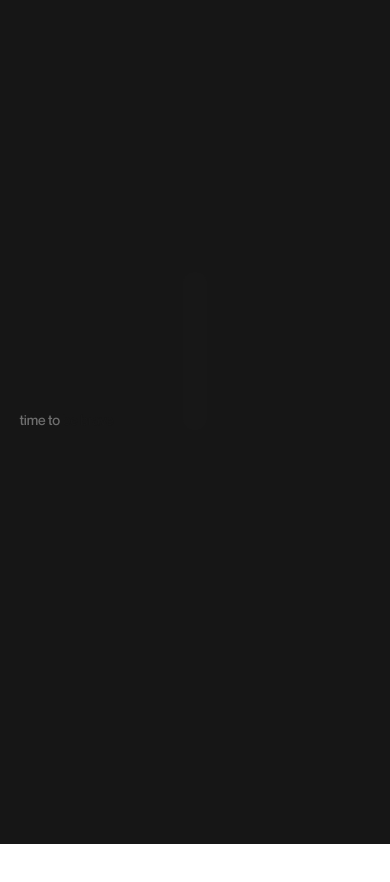
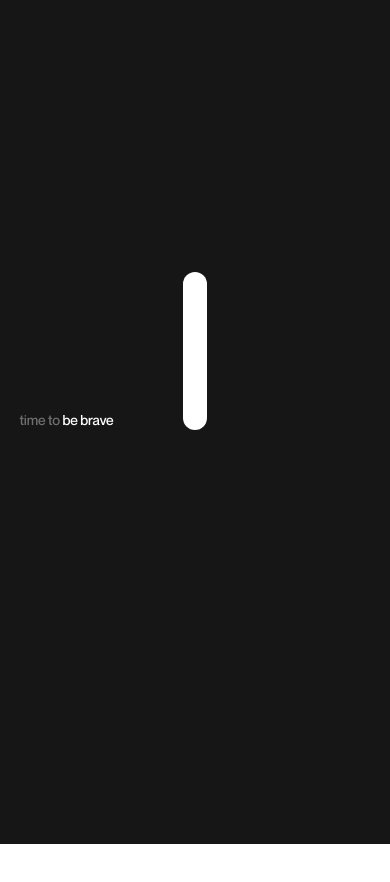
Before and after one commit to Michizane498/gsap_exploration1, a Next.js app: page / in a window 390 px wide. Shown: the top 882 px of the page. Built offline with nearby package versions, Linux system fonts and the light colour scheme.

Commit message:
Mobile first approach

```diff
--- a/src/app/globals.css
+++ b/src/app/globals.css
@@ -1,11 +1,14 @@
+/* ===== Base Styles ===== */
+@font-face {
+  font-family: "NeueMontreal-Medium";
+  src: url("./fonts/NeueMontreal-Medium.woff2") format("woff2"),
+       url("./fonts/NeueMontreal-Medium.woff") format("woff");
+  font-weight: 500;
+  font-style: normal;
+  font-display: swap;
+}
+
 :root {
-  /* Color Variables */
-  --background: #ffffff;
-  --foreground: #171717;
-  --text-secondary: #555555;
-  --accent-color: #6e6e6e;
-  --dark-bg: #161616;
-
   /* Layout Variables */
   --h1-size: 14px;
   --h1-margin-top: 10px;
@@ -14,13 +17,7 @@
   --intro-left: 5%;
   --hand-container-size: 300px;
   --hand-width: 8%;
-  --hand-height: 24%;
-  --text-translate-x: 20px;
-
-  /* Z-index */
-  --z-index-base: 1;
-  --z-index-content: 10;
-  --z-index-hand: 20;
+  --hand-height: 30%; /* Increased from 24% for small devices */
 }
 
 @media (min-width: 640px) {
@@ -47,25 +44,7 @@
   }
 }
 
-@media (prefers-color-scheme: dark) {
-  :root {
-    --background: #0a0a0a;
-    --foreground: #ededed;
-    --text-secondary: #aaaaaa;
-    --accent-color: #888888;
-  }
-}
-
-/* Base Styles */
-@font-face {
-  font-family: "NeueMontreal-Medium";
-  src: url("./fonts/NeueMontreal-Medium.woff2") format("woff2"),
-       url("./fonts/NeueMontreal-Medium.woff") format("woff");
-  font-weight: 500;
-  font-style: normal;
-  font-display: swap;
-}
-
+/* ===== Global Styles ===== */
 * {
   margin: 0;
   padding: 0;
@@ -79,8 +58,8 @@ body {
   width: 100vw;
   min-height: 100vh;
   font-family: "NeueMontreal-Medium", -apple-system, BlinkMacSystemFont, sans-serif;
-  color: var(--foreground);
-  background: var(--background);
+  color: #fff;
+  background: #ffffff;
   overflow-x: hidden;
 }
 
@@ -90,7 +69,7 @@ section {
   position: relative;
 }
 
-/* Typography */
+/* ===== Typography ===== */
 h1 {
   margin-top: var(--h1-margin-top);
   font-size: var(--h1-size);
@@ -100,31 +79,31 @@ h1 {
 }
 
 h1 span {
-  color: var(--accent-color);
+  color: #6e6e6e;
 }
 
 p {
   font-size: 16px;
   font-weight: 500;
-  color: var(--text-secondary);
+  color: #555555;
   text-align: justify;
   line-height: 130%;
 }
 
-/* Components */
+/* ===== Components ===== */
 .about {
   display: flex;
   justify-content: center;
   align-items: center;
-  background-color: var(--background);
+  background-color: #ffffff;
 }
 
 .about p {
-  color: var(--foreground);
+  color: #161616;
 }
 
 .sticky {
-  background-color: var(--dark-bg);
+  background-color: #161616;
 }
 
 .hand-container {
@@ -140,14 +119,14 @@ p {
   transform-origin: center center;
   transform-style: preserve-3d;
   will-change: transform;
-  z-index: var(--z-index-hand);
+  z-index: 2;
 }
 
 .hand {
   position: absolute;
   width: var(--hand-width);
   height: var(--hand-height);
-  background-color: var(--foreground);
+  background-color: #ffffff;
   border-radius: 1000px;
   will-change: transform;
   overflow: hidden;
@@ -161,8 +140,7 @@ p {
   left: 50%;
   transform: translate(-50%, -50%);
   text-align: center;
-  color: var(--text-secondary);
-  z-index: var(--z-index-content);
+  color: #555555;
 }
 
 .intro {
@@ -171,13 +149,12 @@ p {
   left: var(--intro-left);
   width: var(--intro-width);
   max-width: 600px;
-  z-index: var(--z-index-content);
 }
 
 .intro p {
   position: relative;
   margin-top: 0.75em;
-  transform: translateX(var(--text-translate-x));
+  transform: translateX(20px);
   opacity: 0;
 }
 
@@ -188,7 +165,6 @@ p {
   transform: translate(-50%, -50%);
   text-align: center;
   opacity: 0;
-  z-index: var(--z-index-content);
 }
 
 .website-content h1 {
@@ -203,12 +179,3 @@ img {
   opacity: 0;
   transition: opacity 0.3s ease;
 }
-
-/* Accessibility */
-@media (prefers-reduced-motion) {
-  * {
-    animation-duration: 0.01ms !important;
-    animation-iteration-count: 1 !important;
-    transition-duration: 0.01ms !important;
-  }
-}
```
